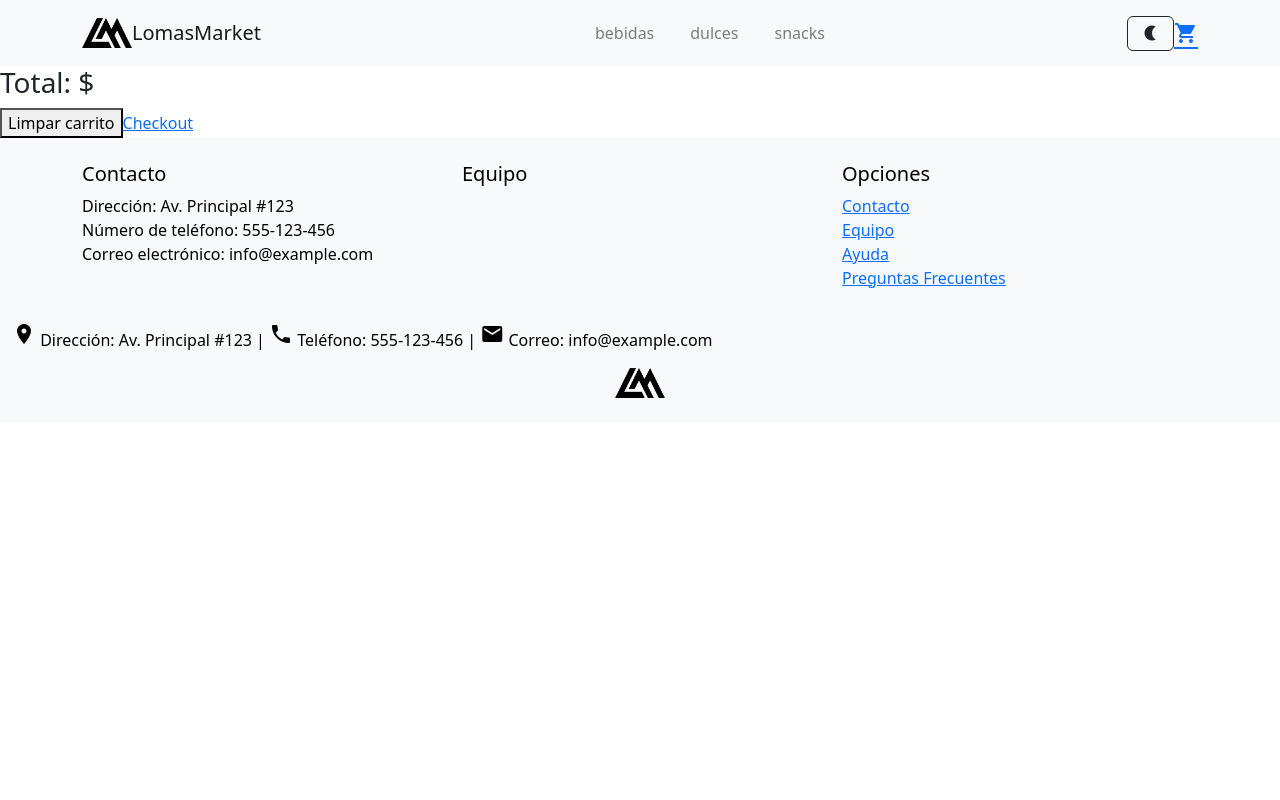
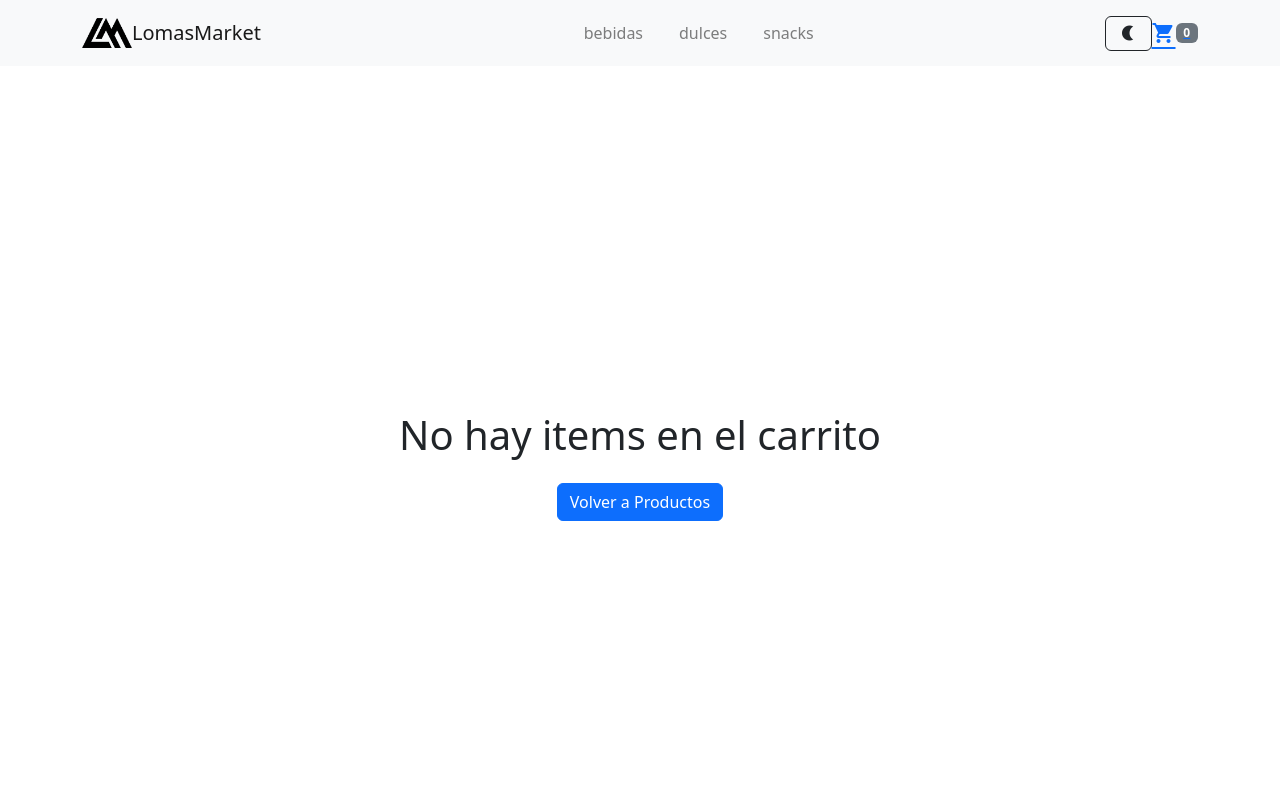
Before and after one commit to jose23bt/ReactJs-CoderHouse, a React (Create React App) app: page /Cart in a window 1280 px wide. Shown: the top 800 px of the page. Built offline with nearby package versions, Linux system fonts and the light colour scheme.

Commit message:
add/cart+cartitems

```diff
--- a/src/App.js
+++ b/src/App.js
@@ -22,7 +22,7 @@ function App(){
                 <Route path='/category/:categoryId' element={<ItemListContainer />} />
                 <Route path='/item/:itemId' element={<ItemDetailContainer />} /> {ItemDetailContainer}
                 <Route path='/Cart' element={<Cart />}/>
-                <Route path='*' />
+                <Route path='*'  />
             </Routes>
         <ToastContainer />
         <Footer />
--- a/src/asyncMock.js
+++ b/src/asyncMock.js
@@ -22,7 +22,7 @@ const products = [
         id:'3',
         name: 'Papas Lays',
         category: 'snacks',
-        img: 'https://us.123rf.com/450wm/monticello/monticello1901/monticello190100109/115360914-poznan-polonia-20-de-diciembre-de-2018-paquetes-de-papas-fritas-lay-s-popular-marca.jpg?ver=6',
+        img: 'https://st3.depositphotos.com/1063437/17194/i/450/depositphotos_171945060-stock-photo-packets-of-lays-potato-chips.jpg',
         price: 500,
         stock: 25,
         description:'papas lays 80g'
@@ -101,8 +101,12 @@ export const getProductById = (productId) => {
 }
 
 export const getProductsByCategory = (category) => {
-    return new Promise((resolve) => {
+    return new Promise((resolve, reject) => {
         const filteredProducts = products.filter(product => product.category === category);
-        resolve(filteredProducts);
+        if (filteredProducts.length > 0) {
+            resolve(filteredProducts);
+        } else {
+            reject("No se encontraron productos en esta categoría.");
+        }
     });
 };
--- a/src/components/Cart/Cart.js
+++ b/src/components/Cart/Cart.js
@@ -1,30 +1,45 @@
-import React from "react";
-import { useContext } from "react";
+import React, { useContext } from "react";
 import { CartContext } from "../../context/CartContext";
 import CartItem from '../CartItem/CartItem'
 import { Link } from "react-router-dom";
-
+import { ThemeContext } from "../ThemeContext";
+import '../../index.scss'
 
 const Cart = () => {
-    const { cart, clearCart, totalQuantity, total} = useContext(CartContext)
+  const { cart, clearCart, totalQuantity } = useContext(CartContext);
+  const total = cart.reduce((acc, product) => acc + product.price * product.quantity, 0);
+  const { darkMode } = useContext(ThemeContext);
 
-    if(totalQuantity === 0){
-        return(
-            <div>
-                <h1>NO HAY ITEMS</h1>
-                <Link to='/' className='Option'>Productos</Link>
-            </div>
-        )
-    }
+  const cartContainerClasses = darkMode ? "bg-dark text-white" : "";
+  const cartItemsContainerClasses = darkMode ? "bg-dark text-white" : "";
+  const cartSummaryClasses = darkMode ? "bg-dark text-white p-3" : "";
+  const clearCartButtonClasses = darkMode ? "btn btn-light" : "btn btn-danger";
+  const checkoutLinkClasses = darkMode ? "Option text-white ml-3" : "Option ml-3";
 
-    return(
-        <div>
-            { cart.map(p => <CartItem key={p.id} {...p}/>)}
-            <h3>Total: $ {total} </h3>
-            <button onClick={()=> clearCart()} className="bn">Limpar carrito</button>
-            <Link to='/checkout' className='Option'>Checkout</Link>
+  if (totalQuantity === 0) {
+    return (
+      <div className={`empty-cart-message ${cartContainerClasses} d-flex align-items-center justify-content-center custom-vh`}>
+        <div className="text-center">
+          <h1>No hay items en el carrito</h1>
+          <Link to="/" className="btn btn-primary mt-3">Volver a Productos</Link>
         </div>
-    )
+      </div>
+    );
+  }
+
+  return (
+    <div className={`cart-container p-5 ${cartContainerClasses}`}>
+      <h2 className="text-center mb-5">Carrito de Compras</h2>
+      <div className={`d-flex justify-content-center align-items-star flex-column ${cartItemsContainerClasses}`}>
+        {cart.map(p => <CartItem key={p.id} {...p} />)}
+      </div>
+      <div className={`cart-summary mt-3 ${cartSummaryClasses}`}>
+        <h4>Total: $ {total.toFixed(2)}</h4>
+        <button onClick={() => clearCart()} className={clearCartButtonClasses}>Limpiar carrito</button>
+        <Link to='/checkout' className={checkoutLinkClasses}>Checkout</Link>
+      </div>
+    </div>
+  );
 }
 
-export default Cart
+export default Cart;
--- a/src/components/CartItem/CartItem.js
+++ b/src/components/CartItem/CartItem.js
@@ -0,0 +1,36 @@
+import React, { useContext } from "react";
+import { CartContext } from "../../context/CartContext";
+import { ThemeContext } from "../ThemeContext";
+import "../../index.scss";
+
+const CartItem = ({ id, name, img, price, quantity }) => {
+  const { removeItem } = useContext(CartContext);
+  const { darkMode } = useContext(ThemeContext);
+
+  return (
+    <article className={`card mb-3 cart-item ${darkMode ? "bg-dark text-white" : ""}`}>
+      <div className="row g-0">
+        <div className="col-md-4 col-sm-12">
+          <div className="image-container">
+            <img src={img} alt={name} className="img-fluid cart-item-img"/>
+          </div>
+        </div>
+        <div className="col-md-8 col-sm-12">
+          <div className="card-body">
+            <h2 className="card-title">{name}</h2>
+            <p className="card-text">${price}</p>
+            <p className="card-text">Cantidad: {quantity}</p>
+            <button
+              className={`btn ${darkMode ? "btn-light" : "btn-danger"}`}
+              onClick={() => removeItem(id)}
+            >
+              Eliminar
+            </button>
+          </div>
+        </div>
+      </div>
+    </article>
+  );
+};
+
+export default CartItem;
--- a/src/components/Navbar/CartWidget.js
+++ b/src/components/Navbar/CartWidget.js
@@ -5,6 +5,8 @@ import { Link } from 'react-router-dom';
 
 const CartWidget = () => {
   const { totalQuantity } = useContext(CartContext)
+
+  console.log(totalQuantity)
 
   return (
       <Link to='/cart' className="d-flex align-items-center" style={{display: totalQuantity > 0 ? 'block' : 'none'}}>
--- a/src/components/items/ItemDetail.js
+++ b/src/components/items/ItemDetail.js
@@ -1,27 +1,23 @@
-import React from "react";
+import React, { useContext, useState } from "react";
+import { Link } from "react-router-dom"; // Importa Link
+import { ThemeContext } from "../ThemeContext";
+import { CartContext } from "../../context/CartContext";
 import ItemCount from "./ItemCount";
-import { ThemeContext } from "../ThemeContext";
-import { useContext, useState } from "react";
-import { Link } from "react-router-dom";
-import { CartContext } from "../../context/CartContext";
 
 const ItemDetail = ({ id, name, img, category, description, price, stock }) => {
     const { darkMode } = useContext(ThemeContext);
-
-    const [quantityAdded, setQuantityAdded] = useState(0)
-
-    const { addItem } = useContext(CartContext)
+    const { addItem } = useContext(CartContext);
+    const [quantityAdded, setQuantityAdded] = useState(0);
 
     const handleOnAdd = (quantity) => {
-        setQuantityAdded(quantity)
+        setQuantityAdded(quantity);
 
         const item = {
-            id, name, price
-        }
+            id, img, name, price
+        };
 
-        addItem(item, quantity)
-    }
-
+        addItem(item, quantity);
+    };
 
     return (
         <article className={`CardItem card ${darkMode ? "bg-dark text-white" : ""}`} style={{ width: "300px", height: "auto" }}>
@@ -45,7 +41,7 @@ const ItemDetail = ({ id, name, img, category, description, price, stock }) => {
             <footer>
                 {
                     quantityAdded > 0 ? (
-                        <Link to='cart' className={`btn ${darkMode ? "btn-light" : "btn-dark"}`}>Terminar Compra</Link>
+                        <Link to='/cart' className={`btn ${darkMode ? "btn-light" : "btn-dark"}`}>Terminar Compra</Link>
                     ) : <ItemCount initial={1} stock={stock} onAdd={handleOnAdd}/>
                 }
             </footer>
--- a/src/components/items/ItemListContainer.js
+++ b/src/components/items/ItemListContainer.js
@@ -9,30 +9,20 @@ const ItemListContainer = ({ greeting }) => {
     const { darkMode } = useContext(ThemeContext);
 
     const [products, setProducts] = useState([]);
-
-    const { categoryId } = useParams()
+    const { categoryId } = useParams();
 
     useEffect(() => {
-        const asyncFunc = categoryId ? getProductsByCategory : getProducts
+        const asyncFunc = categoryId ? getProductsByCategory : getProducts;
 
         asyncFunc(categoryId)
-            .then(response => {
-                setProducts(response)
-            })
-            .catch(error => {
-                console.error(error)
-            })
-    }, [categoryId])
-
-    useEffect(() => {
-        getProducts()
             .then(response => {
                 setProducts(response);
             })
             .catch(error => {
                 console.error(error);
+                // Aquí puedes realizar alguna acción si ocurre un error al obtener los productos.
             });
-    }, []);
+    }, [categoryId]);
 
     return (
         <div className={darkMode ? 'dark-mode' : 'light-mode'}>
--- a/src/context/CartContext.js
+++ b/src/context/CartContext.js
@@ -1,41 +1,55 @@
-import { createContext, useState } from "react";
+import React, { createContext, useState, useEffect } from "react";
 
-export const CartContext = createContext ({
-    cart: []
-})
+export const CartContext = createContext({
+  cart: [],
+  addItem: () => {},
+  removeItem: () => {},
+  clearCart: () => {},
+  totalQuantity: 0, // Agregamos totalQuantity aquí
+});
 
 export const CartProvider = ({ children }) => {
-    const [cart, setCart] = useState ([])
+  const [cart, setCart] = useState([]);
+  const [totalQuantity, setTotalQuantity] = useState(0); // Nueva state para totalQuantity
 
-    console.log(cart)
+  useEffect(() => {
+    // Calculamos la cantidad total de productos en el carrito
+    const newTotalQuantity = cart.reduce((total, product) => total + product.quantity, 0);
+    setTotalQuantity(newTotalQuantity);
+  }, [cart]);
 
   const addItem = (item, quantity) => {
-        if(!isInCart(item.id)) {
-            setCart(prev => [...prev, {...TextMetrics,quantity}])
-        }else {
-            console.error('el producto ya fue agregado')
+    const existingProductIndex = cart.findIndex(product => product.id === item.id);
+
+    if (existingProductIndex !== -1) {
+      const updatedCart = [...cart];
+      updatedCart[existingProductIndex].quantity += quantity;
+      setCart(updatedCart);
+    } else {
+      setCart(prev => [...prev, { ...item, quantity }]);
     }
-    }
+  };
 
   const removeItem = (itemId) => {
-        const cartUpdated = cart.filter(prod => prod.id !== itemId)
-        setCart(cartUpdated)
-    }
+    const cartUpdated = cart.filter((prod) => prod.id !== itemId);
+    setCart(cartUpdated);
+  };
 
   const clearCart = () => {
-        setCart([])
-    }
+    setCart([]);
+  };
 
-    const isInCart = (itemId) => {
-        return cart.some(prod => prod.id === itemId)
-    }
+  const cartContext = {
+    cart,
+    addItem,
+    removeItem,
+    clearCart,
+    totalQuantity,
+  };
 
   return (
-        <CartContext.Provider value={{ cart, addItem, removeItem, clearCart}}>
+    <CartContext.Provider value={cartContext}>
       {children}
     </CartContext.Provider>
-    )
-
-}
-
-export default CartContext
+  );
+};
--- a/src/index.scss
+++ b/src/index.scss
@@ -66,10 +66,13 @@
   /* Aquí puedes agregar más estilos para el enlace activo si lo deseas */
 }
 
-/* Estilo para ajustar los márgenes del ItemListContainer */
-.item-list-container {
-  margin-top: 0; /* Elimina el margen superior */
-  margin-bottom: 0; /* Elimina el margen inferior */
-  padding-top: 20px; /* Agrega un espacio superior */
-  padding-bottom: 20px; /* Agrega un espacio inferior */
+
+.custom-vh {
+  height: 100vh;
 }
+
+@media (max-width: 576px) {
+  .custom-vh {
+    height: 75vh; // Ajusta el valor según tus necesidades
+  }
+}
```
Lines whose indentation alone changed are shown as unchanged.
